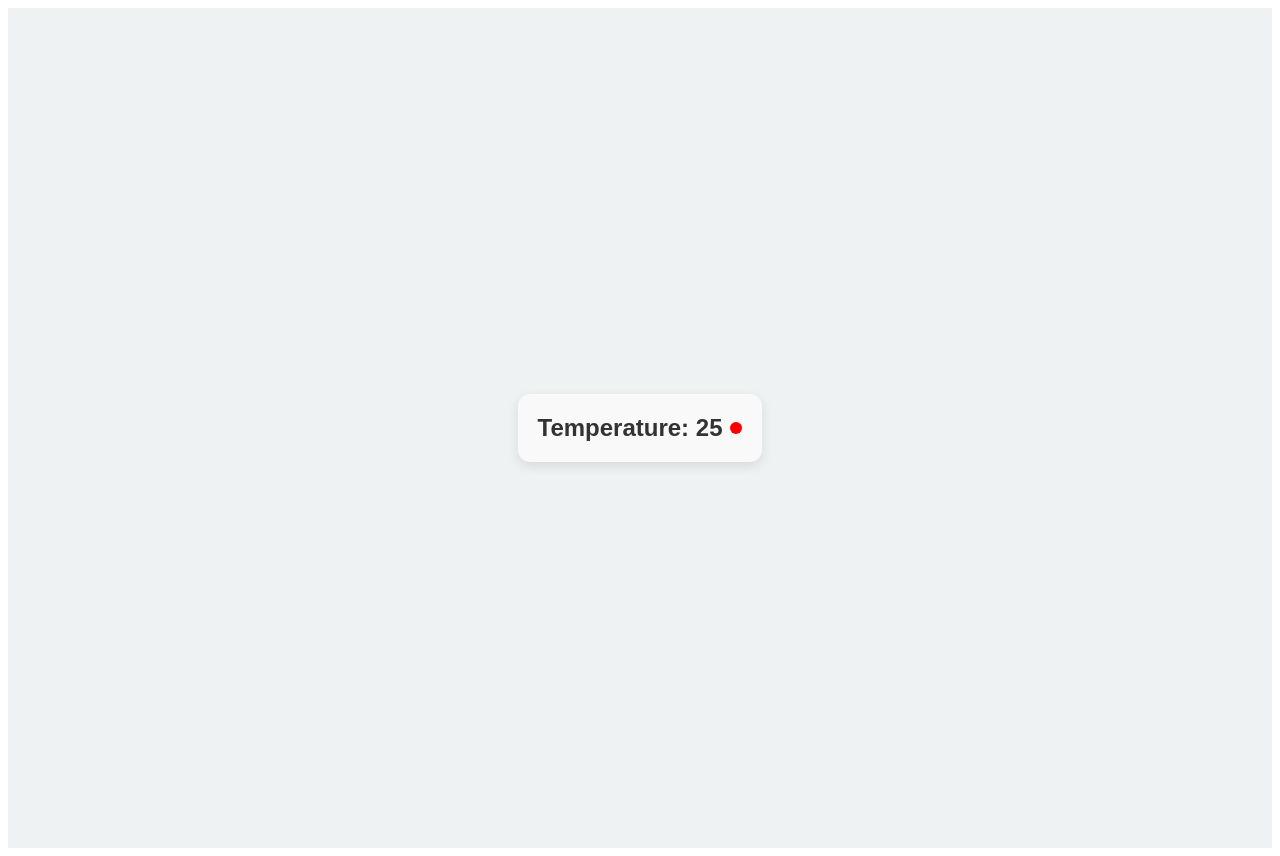
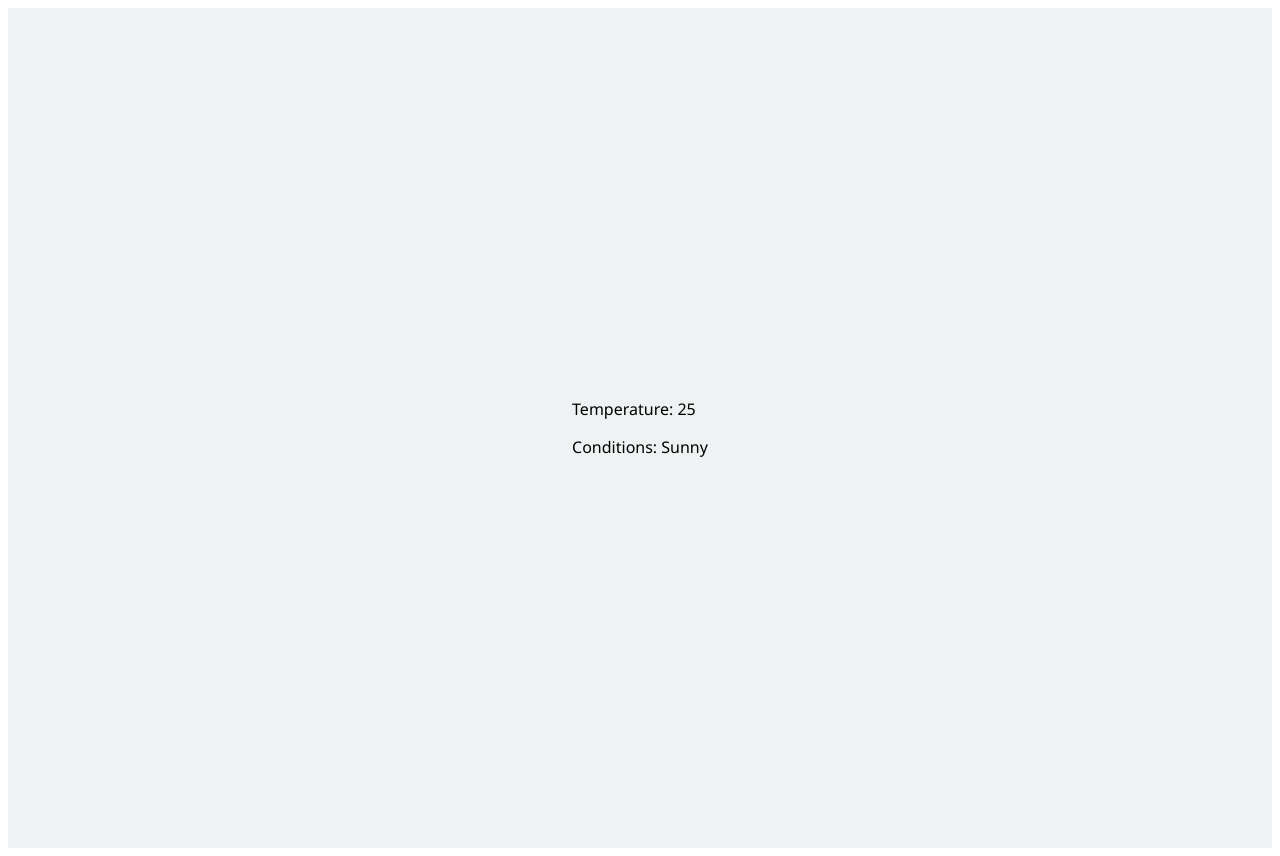
Before and after one commit to acciojob/conditional-weather-report-nithig, a React app: page / in a window 1280 px wide. Built offline with nearby package versions, Linux system fonts and the light colour scheme.

Commit message:
testcase issue

```diff
--- a/src/components/WeatherDisplay.js
+++ b/src/components/WeatherDisplay.js
@@ -1,52 +1,16 @@
-import React from "react";
 
-const WeatherDisplay = ({ data }) => {
-  const { temperature } = data;
+import React from "react"
 
-  // Container style
-  const containerStyle = {
-    maxWidth: "300px",
-    margin: "auto",
-    padding: "20px",
-    backgroundColor: "#f9f9f9",
-    borderRadius: "12px",
-    boxShadow: "0 4px 12px rgba(0, 0, 0, 0.1)",
-    fontFamily: "Arial, sans-serif",
-    textAlign: "center",
-    transition: "all 0.3s ease",
-  };
 
-  // Static color for text
-  const temperatureTextStyle = {
-    fontSize: "1.5rem",
-    fontWeight: "bold",
-    color: "#333", // This matches rgb(51, 51, 51)
-    display: "flex",
-    alignItems: "center",
-    justifyContent: "center",
-    gap: "8px",
-    margin: "0"
-  };
+const WeatherDisplay = ({data})=>{
+    const {temperature,conditions} = data;
+  return (
+  <div>
+    <p>Temperature: {temperature}</p><span style={{color:temperature>20?"rgb(255, 0, 0)":"blue"}}></span>
 
-  // Dynamic color for dot indicator
-  const tempColor = temperature > 20 ? "red" : "blue";
+    <p>Conditions: {conditions}</p>
+    </div>
+)
+}
 
-  return (
-    <div style={containerStyle}>
-      <p style={temperatureTextStyle}>
-        Temperature: {temperature}
-        <span
-          style={{
-            width: "12px",
-            height: "12px",
-            borderRadius: "50%",
-            backgroundColor: tempColor,
-            display: "inline-block",
-          }}
-        ></span>
-      </p>
-    </div>
-  );
-};
-
-export default WeatherDisplay;
+export default WeatherDisplay
```
